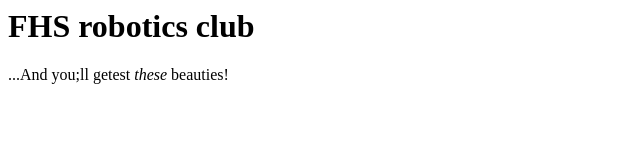
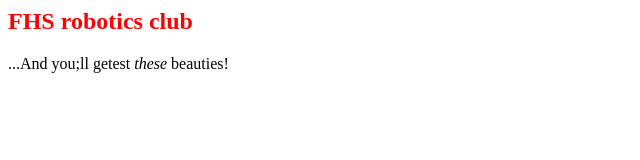
Before and after one commit to possibl/possibl.github.io, a plain HTML site: page index.html in a window 1280 px wide. Shown: the whole page, without its empty margins (0-640 px from the left). Drawn offline with Linux system fonts and the light colour scheme.

Commit message:
Update index.html

```diff
--- a/index.html
+++ b/index.html
@@ -13,7 +13,7 @@
   </head>
   <body>
 
-    <h1>FHS robotics club</h1>
+    <h2>FHS robotics club</h2>
     <p>...And you;ll getest <em>these</em> beauties!</p>
 
    </body>
```
